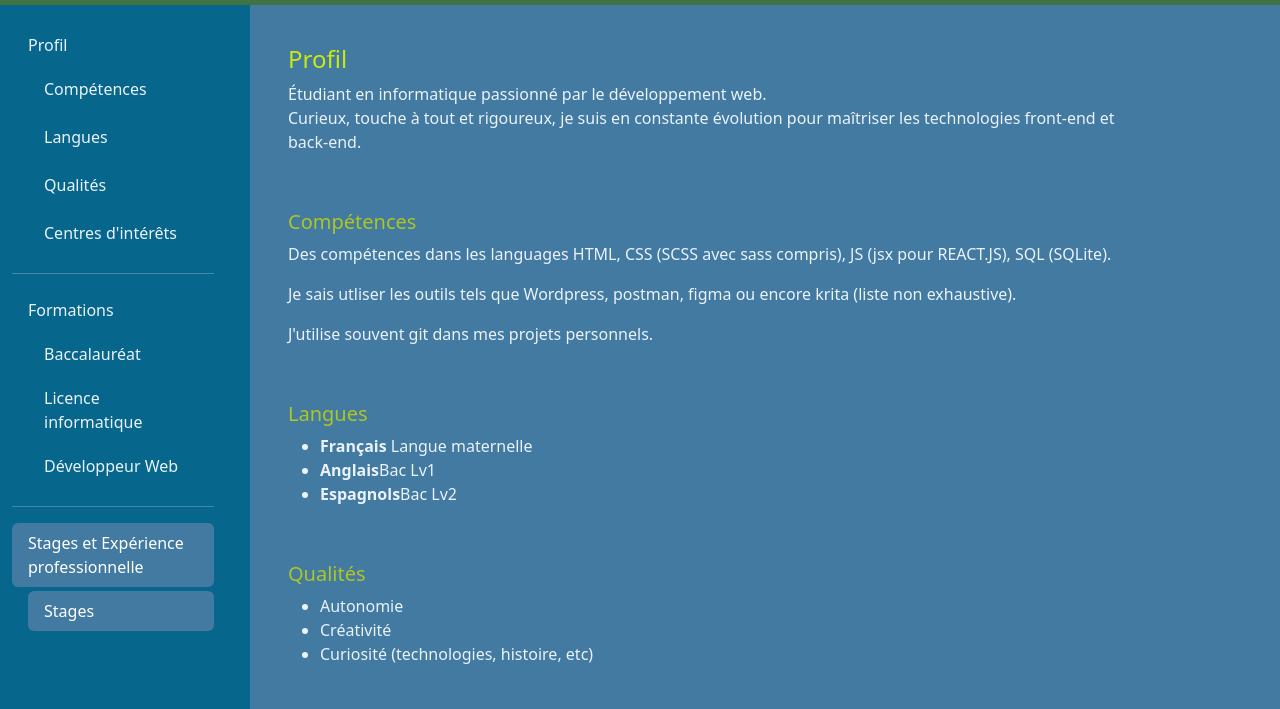
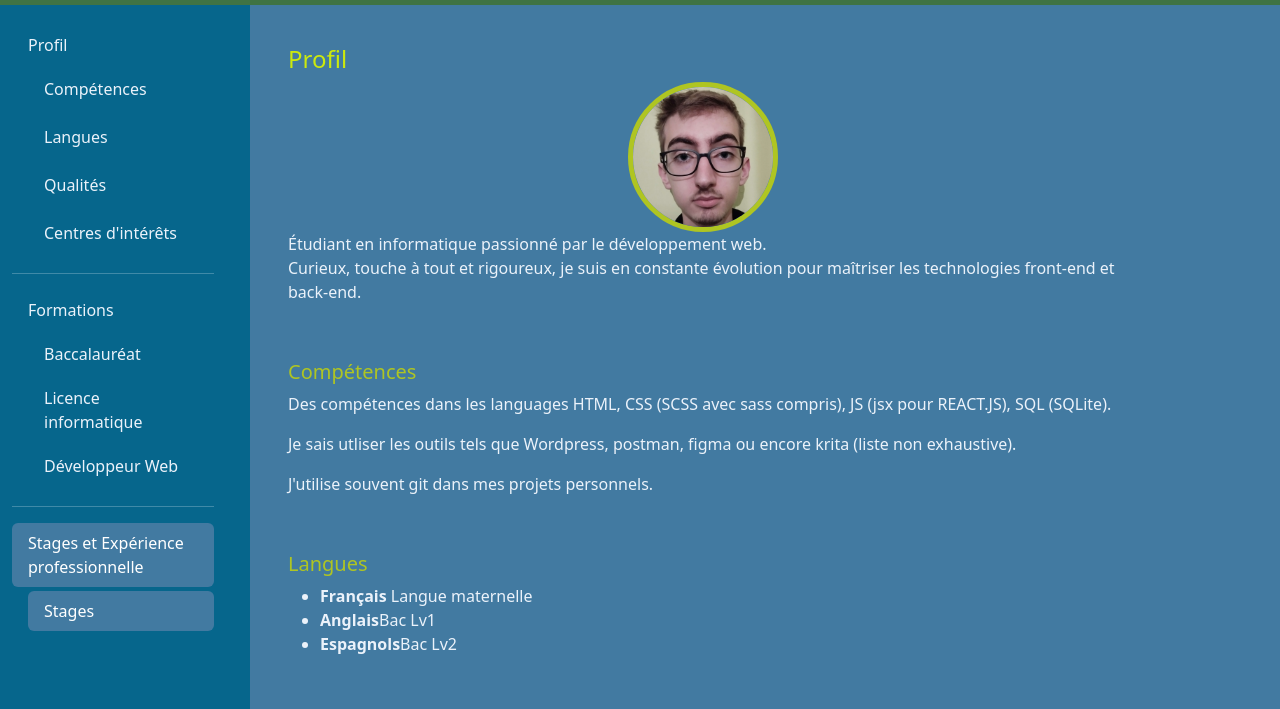
Before and after one commit to Corentin-pqt87/CV, a plain HTML site: page index.html in a window 1280 px wide. Shown: the part 51-760 px from the top of the page. Drawn offline with nearby package versions, Linux system fonts and the light colour scheme.

Commit message:
photo non définitive

```diff
--- a/index.html
+++ b/index.html
@@ -63,6 +63,7 @@
                 <div data-bs-spy="scroll" data-bs-target="#navbar-example3" data-bs-smooth-scroll="true" class="scrollspy-example-2" tabindex="0">
                     <div id="item-1" class="block">
                         <h4>Profil</h4>
+                        <img src="./asset/img/photo.png" class="pp" alt="ma photo">
                         <p>
                             Étudiant en informatique passionné par le développement web.
                             <br> Curieux, touche à tout et rigoureux, je suis en constante évolution pour maîtriser les
--- a/style/index.css
+++ b/style/index.css
@@ -54,3 +54,21 @@ div.formation div:hover{
     background-color: var(--secondary-color);
     border-left: var(--h4) solid 5px;
 }
+
+/*  photo de profil */
+.pp {
+    /*box-shadow : 0 0 30px var(--h4),
+	15px 0 30px var(--primary-color),
+	-15px 0 30px var(--secondary-color);*/
+    height: 150px;
+    width: 150px;
+    display: flex;
+    margin: auto;
+    border: solid var(--h5) 5px;
+    border-radius: 50%;
+}
+.pp:hover{
+    box-shadow : 0 0 30px var(--h4),
+	15px 0 30px var(--primary-color),
+	-15px 0 30px var(--secondary-color);
+}
```
Also changed, not shown: asset/img/IMG_20241209_110603.jpg (added), asset/img/photo.png (added).
